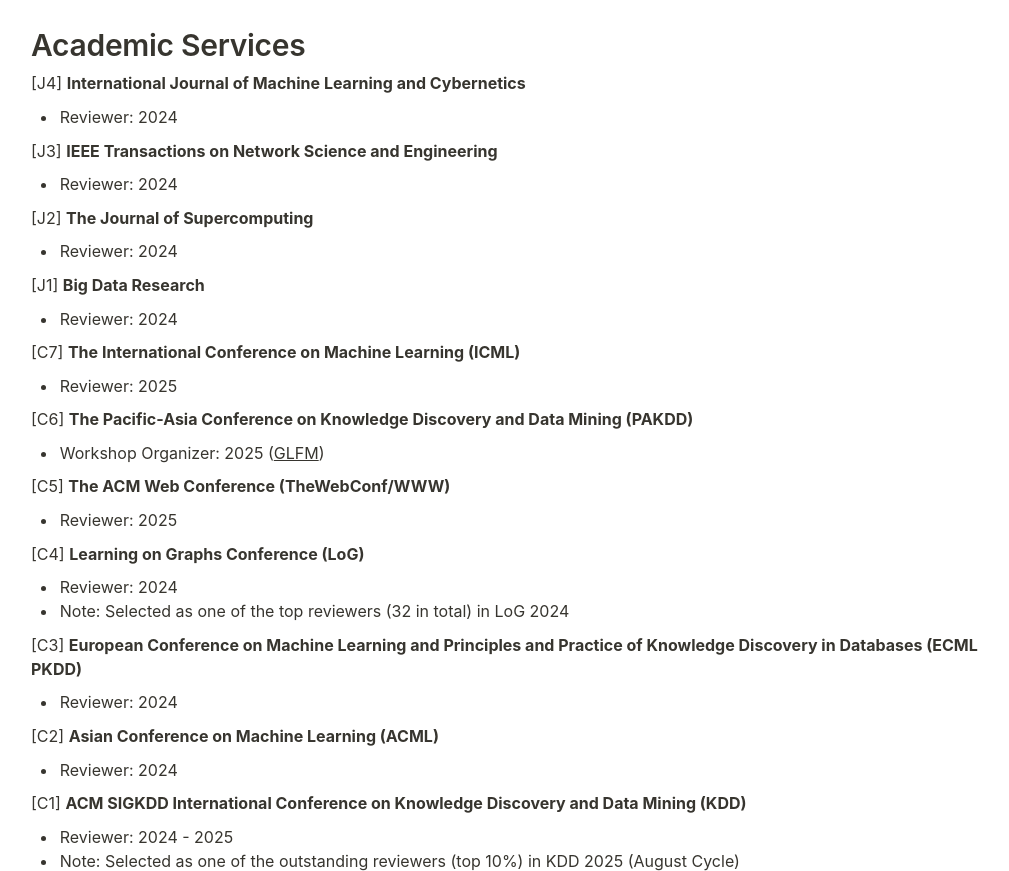
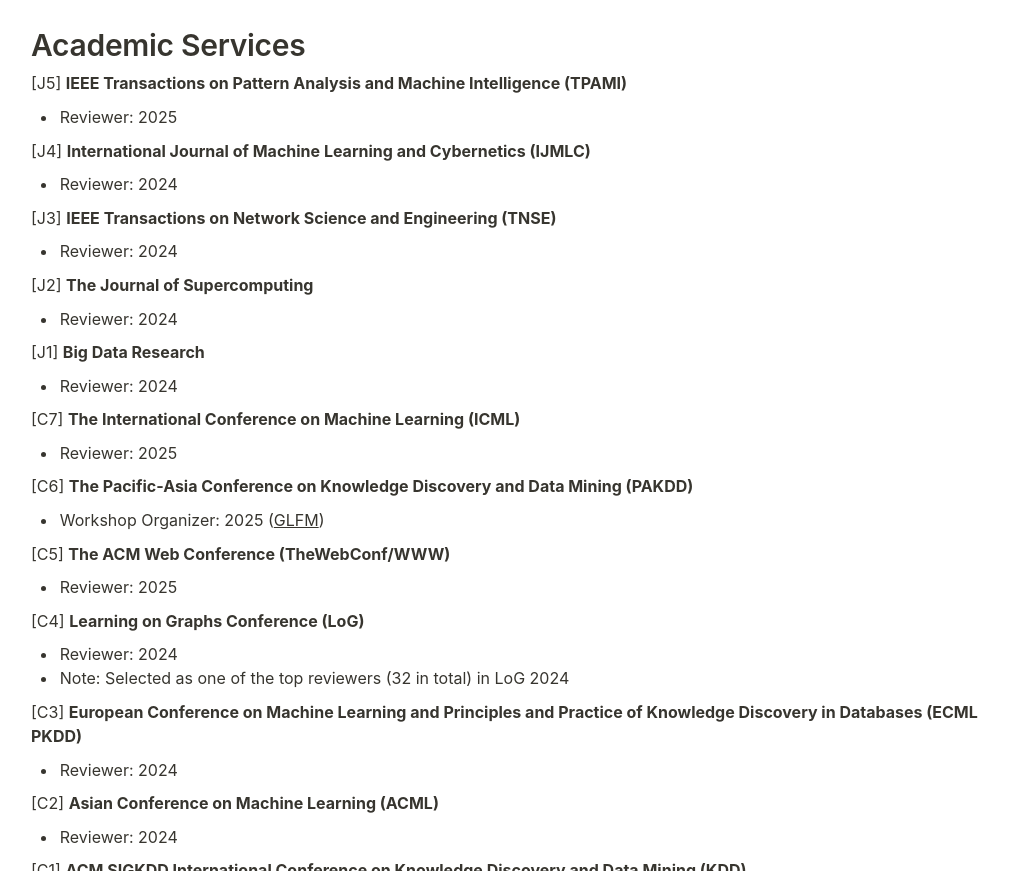
Before and after one commit to bokveizen/bokveizen.github.io, a plain HTML site: page index.html in a window 1280 px wide. Shown: the part 4042-4913 px from the top of the page, without its empty margins (109-1118 px from the left). Drawn offline with Linux system fonts and the light colour scheme.

Commit message:
Update index.html

```diff
--- a/index.html
+++ b/index.html
@@ -734,11 +734,15 @@
 			</section>
 			<section id="academic-services">
 				<h1 id="" class="">Academic Services</h1>
-				<p id="" class="">[J4] <strong>International Journal of Machine Learning and Cybernetics</strong></p>
+				<p id="" class="">[J5] <strong>IEEE Transactions on Pattern Analysis and Machine Intelligence (TPAMI)</strong></p>
+				<ul id="" class="bulleted-list">
+					<li style="list-style-type:disc">Reviewer: 2025</li>
+				</ul>
+				<p id="" class="">[J4] <strong>International Journal of Machine Learning and Cybernetics (IJMLC)</strong></p>
 				<ul id="" class="bulleted-list">
 					<li style="list-style-type:disc">Reviewer: 2024</li>
 				</ul>
-				<p id="" class="">[J3] <strong>IEEE Transactions on Network Science and Engineering</strong></p>
+				<p id="" class="">[J3] <strong>IEEE Transactions on Network Science and Engineering (TNSE)</strong></p>
 				<ul id="" class="bulleted-list">
 					<li style="list-style-type:disc">Reviewer: 2024</li>
 				</ul>
```
